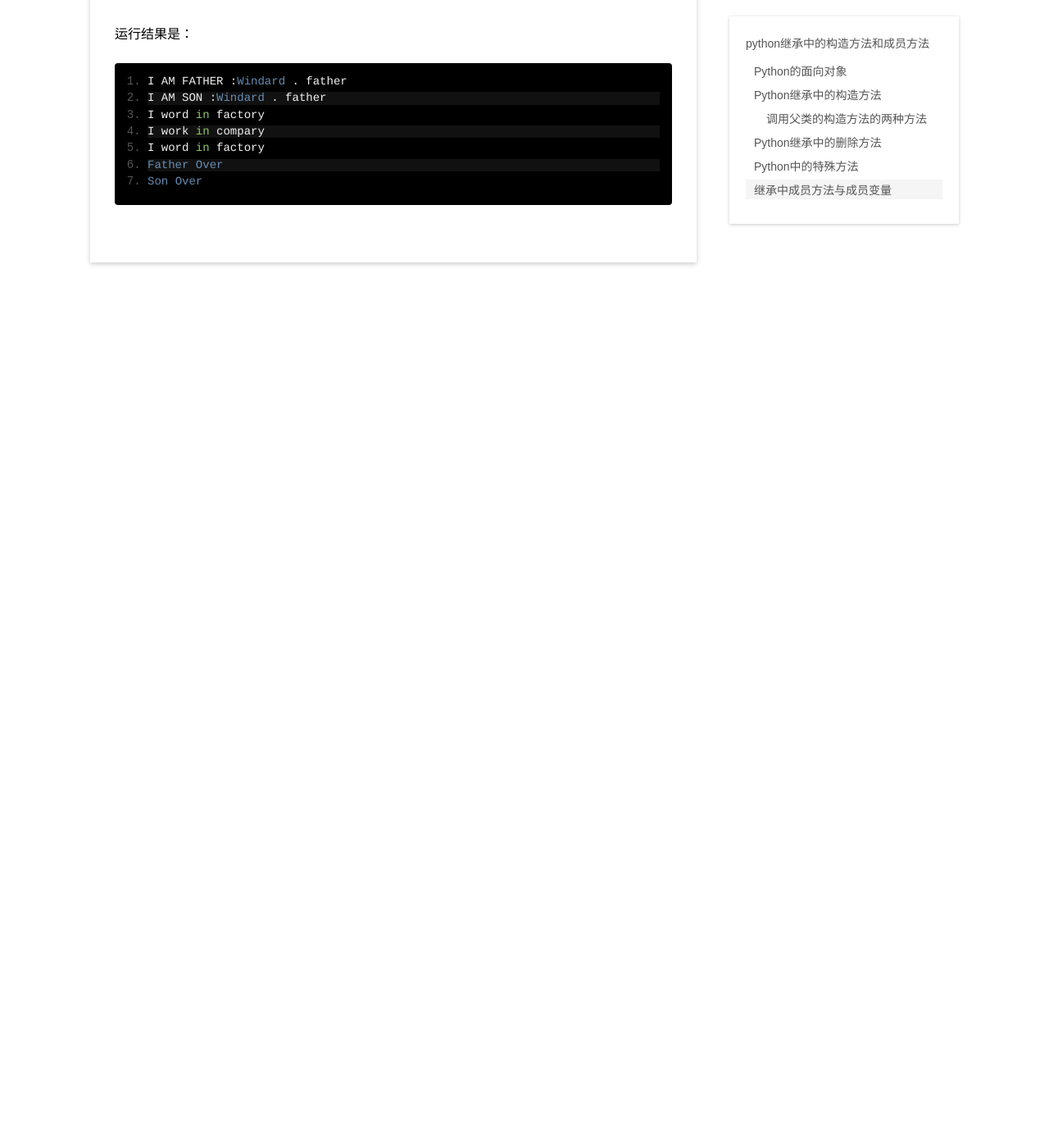
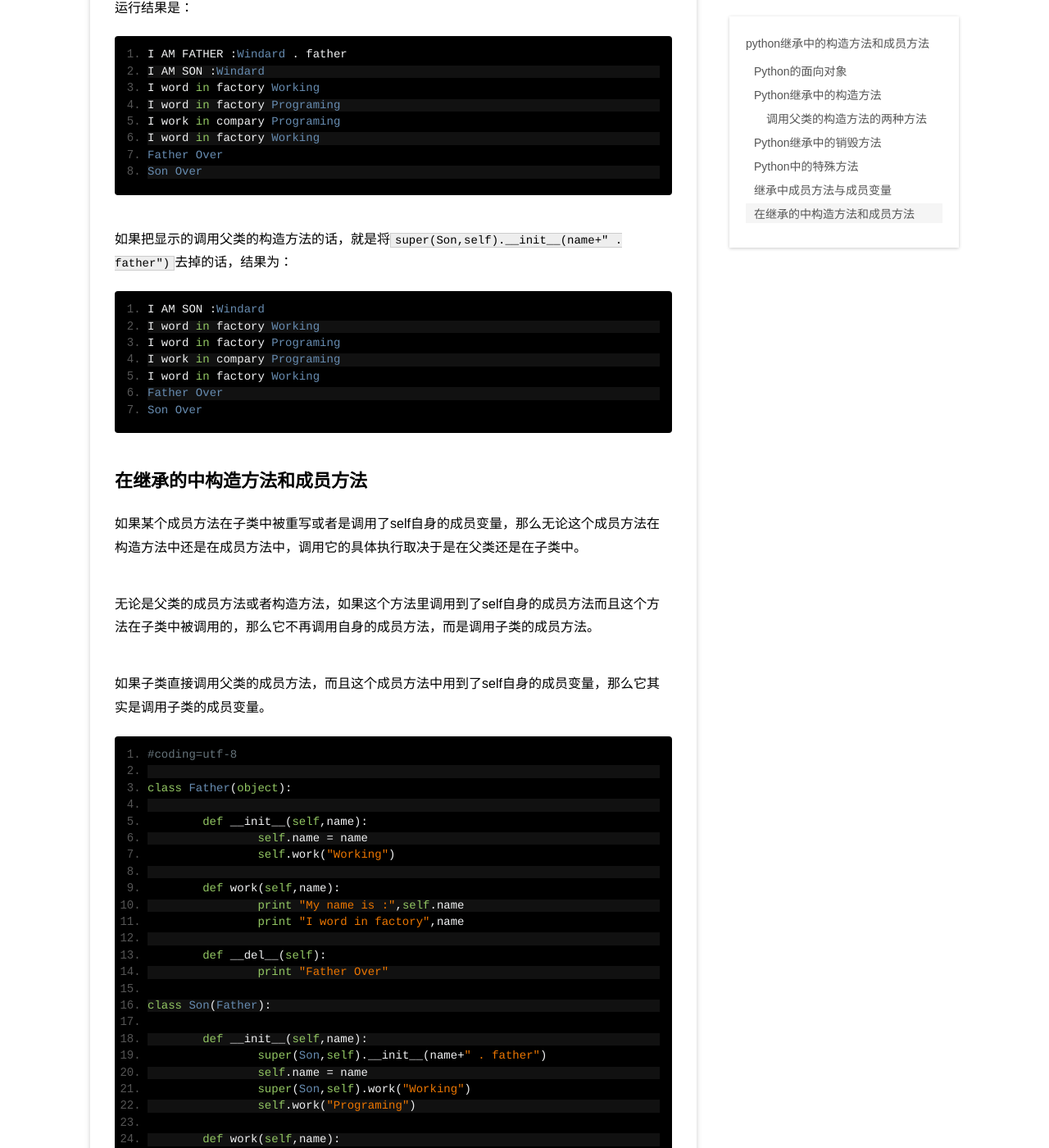
Before and after one commit to windard/windard.com, a Jekyll site: the page built from _posts/blog/2016-3-1-Method-In-Python-Child.md, in a window 1280 px wide and 1400 px high, scrolled down 7465 px. Shown: the whole window at 82% size. Built offline with Jekyll 4.4.1, drawn with Linux system fonts in a browser that asks for light colours; before the commit the page ends 7865 px from its top, so only the background shows below that; some of the changed text lies outside the part shown.

Commit message:
add some

````diff
--- a/_posts/blog/2016-3-1-Method-In-Python-Child.md
+++ b/_posts/blog/2016-3-1-Method-In-Python-Child.md
@@ -7,7 +7,7 @@ category: blog
 
 ## Python的面向对象
 
-无论是Java，还是Python，PHP，JavaScript等等面向对象语言，都肯定有构造方法，构造方法就是在某一个类在实例化的时候首先自动调用的方法。既然有构造方法，就有删除方法，在PHP中称为析构方法，也就是在PHP的一个对象在消失的时候自动调用的方法。
+无论是Java，还是Python，PHP，JavaScript等等面向对象语言，都肯定有构造方法，构造方法就是在某一个类在实例化的时候首先自动调用的方法。既然有构造方法，就有销毁方法，在PHP中称为析构方法，也就是在PHP的一个对象在消失的时候自动调用的方法。
 
 还有就是Python和PHP都不支持构造方法重载或成员函数重载，不过能使用默认参数。
 
@@ -15,7 +15,7 @@ category: blog
 
 Python由于历史遗留问题，在Python2于Python3中有较大差异，而且在面向对象时也出现一个新式类与旧式类的区别，如果一个类没有任何的父类，那么它就是新式类，如果有继承而来的父类，就是新式类，而所有类的父类就是object，也就是说如果一个类确实是没有父类的话，就可以继承object类来成为一个新式类。
 
-关于新式类与旧式类的区别，本文不再做详细论述，全部使用新式类。
+关于新式类与旧式类的区别，本文不再做详细论述，全部使用新式类，因为只有新式类才能够使用super函数。
 
 还有一点Python比较奇怪的地方就是Python在实例化一个类的时候不使用new关键字，直接像一个函数一样调用就可以了。
 
@@ -126,9 +126,9 @@ super(Son,self).__init__(args)
 
 当然如果子类中没有显式的书写构造方法，还是会自动调用父类的构造方法。
 
-## Python继承中的删除方法
+## Python继承中的销毁方法
 
-删除方法与构造方法相反，是在这个对象结束的时候调用的。
+销毁方法与构造方法相反，是在这个对象被销毁的时候被调用的。
 
 ```python
 #coding=utf-8
@@ -152,7 +152,7 @@ if __name__ == '__main__':
 Son Over
 ```
 
-删除方法也和构造方法一样，如果子类已经有了删除方法就不会自动的调用父类的删除方法，不过如果想要显式的调用父类的删除方法就只有一种方法。
+销毁方法也和构造方法一样，如果子类已经有了销毁方法就不会自动的调用父类的销毁方法，不过如果想要显式的调用父类的销毁方法就只有一种方法。
 
 ```python
 #coding=utf-8
@@ -178,9 +178,9 @@ Father Over
 Son Over
 ```
 
-在子类中调用父类的删除方法只有一个办法，就是通过super来调用，而且在删除方法中是不能够有参数的。
+在子类中调用父类的销毁方法只有一个办法，就是通过super来调用，而且在销毁方法中是不能够有参数的。
 
-如果子类没有显式的书写删除方法，那么在子类消失时，还是会自动的调用父类的删除方法。
+如果子类没有显式的书写销毁方法，那么在子类消失时，还是会自动的调用父类的销毁方法。
 
 ```python
 #coding=utf-8
@@ -213,7 +213,7 @@ Father Over
 |特殊方法 				|描述 											|
 |------					|-----------									|
 |__init__(self[,args])  | 这个方法在新建对象恰好要被返回使用之前被调用	|
-|__del__(self)    |恰好在对象要被删除之前调用							|
+|__del__(self)    |恰好在对象要被销毁之前调用							|
 |__str__(self)   |在我们对对象使用print语句或是使用str()时调用			|
 |__lt__(self,other)   | 当使用 小于运算符（<）时调用。类似地，对于所有的运算符（+，>等等）都有特殊的方法	  											    |
 |__getitem__(self,key) |   使用x[key]索引操作符时调用					|
@@ -226,7 +226,8 @@ Father Over
 
 执行父类的构造方法就意味着父类也被构造出来了，那么如果没有执行父类的构造方法，也就是说没有构造父类，那么还有父类么？
 
-在Python中如果子类重写了父类的构造方法，而且没有显式的调用父类的构造方法的话，就意味着没有父类了，也就不能调用父类的成员变量和成员方法，也就没有覆盖父类的成员变量和成员方法一说了。
+因为Python特殊的性质，如果在子类里重写了父类的构造方法，而且没有显式的调用父类的构造方法的话，还是可以调用父类的成员方法和成员变量的，甚至在销毁方法中可以调用父类的销毁方法。
+
 
 因为Python是弱语言类型，不需要在类的方法之外显式的声明成员方法，所以就不会像Java一样对成员变量的默认初始化。
 
@@ -234,7 +235,7 @@ Father Over
 
 在Java的成员方法里调用其他的成员方法和成员变量时使用this关键字不是必须的，但是在Python中调用同一个子类的其他的成员方法和成员变量必须使用self关键字。
 
-除了私有方法和私有变量，成员方法与成员变量还是可以覆盖父类的同名成员方法或成员变量，如果在覆盖了之后还想要调用父类的成员方法或者是想要父类的成员变量，可以使用super关键字。
+除了私有方法和私有变量，成员方法与成员变量还是可以覆盖父类的同名成员方法或成员变量，如果在覆盖了之后还想要调用父类的成员方法或者是想要父类的成员变量，可以使用super关键字或是直接调用父类的方法。
 
 除了可以在类的成员方法中调用父类的成员方法，也可以在子类的实例对象中调用父类的成员方法，只不过这两种调用有一点点不同。
 
@@ -247,45 +248,117 @@ class Father(object):
 		self.name = name
 		print "I AM FATHER :"+self.name
 
-	def work(self):
-		print "I word in factory"
+	def work(self,name):
+		print "I word in factory",name
 
 	def __del__(self):
 		print "Father Over"
 
 class Son(Father):
-	def __init__(self):
-		super(Son,self).__init__()
-		print "I Am Son"
 
 	def __init__(self,name):
 		super(Son,self).__init__(name+" . father")
 		self.name = name
 		print "I AM SON :"+self.name
-		super(Son,self).work()
-		self.work()
+		super(Son,self).work("Working")
+		self.work("Programing")
 
-	def work(self):
-		print "I work in compary"
+	def work(self,name):
+		Father.work(self,name)
+		print "I work in compary",name
 
 	def __del__(self):
 		super(Son,self).__del__()
 		print "Son Over"
 
-
 if __name__ == '__main__':
 	s = Son("Windard")
-	super(Son,s).work()
+	super(Son,s).work("Working")
 ```
 
 运行结果是：
 
 ```python
 I AM FATHER :Windard . father
-I AM SON :Windard . father
-I word in factory
-I work in compary
-I word in factory
+I AM SON :Windard
+I word in factory Working
+I word in factory Programing
+I work in compary Programing
+I word in factory Working
 Father Over
 Son Over
 ```
+
+如果把显示的调用父类的构造方法的话，就是将`super(Son,self).__init__(name+" . father")`去掉的话，结果为：
+
+```python
+I AM SON :Windard
+I word in factory Working
+I word in factory Programing
+I work in compary Programing
+I word in factory Working
+Father Over
+Son Over
+```
+
+## 在继承的中构造方法和成员方法
+
+如果某个成员方法在子类中被重写或者是调用了self自身的成员变量，那么无论这个成员方法在构造方法中还是在成员方法中，调用它的具体执行取决于是在父类还是在子类中。
+
+无论是父类的成员方法或者构造方法，如果这个方法里调用到了self自身的成员方法而且这个方法在子类中被调用的，那么它不再调用自身的成员方法，而是调用子类的成员方法。
+
+如果子类直接调用父类的成员方法，而且这个成员方法中用到了self自身的成员变量，那么它其实是调用子类的成员变量。
+
+```python
+#coding=utf-8
+
+class Father(object):
+
+	def __init__(self,name):
+		self.name = name
+		self.work("Working")
+
+	def work(self,name):
+		print "My name is :",self.name
+		print "I word in factory",name
+
+	def __del__(self):
+		print "Father Over"
+
+class Son(Father):
+
+	def __init__(self,name):
+		super(Son,self).__init__(name+" . father")
+		self.name = name
+		super(Son,self).work("Working")
+		self.work("Programing")
+
+	def work(self,name):
+		Father.work(self,name)
+		print "I work in compary",name
+
+	def __del__(self):
+		super(Son,self).__del__()
+		print "Son Over"
+
+if __name__ == '__main__':
+	s = Son("Windard")
+	super(Son,s).work("Working")
+```
+
+结果是：
+
+```python
+My name is : Windard . father
+I word in factory Working
+I work in compary Working
+My name is : Windard
+I word in factory Working
+My name is : Windard
+I word in factory Programing
+I work in compary Programing
+My name is : Windard
+I word in factory Working
+Father Over
+Son Over
+```
````
Also changed, not shown: _posts/opinion/2015-11-13-CUI.md (+2 -0 lines).
